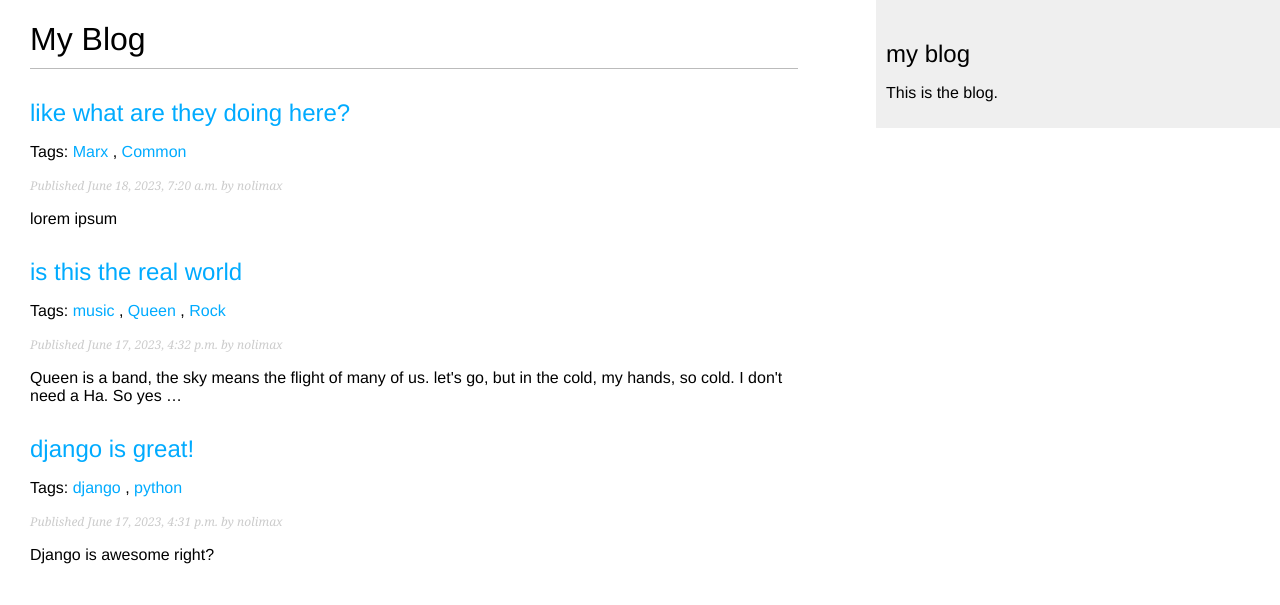
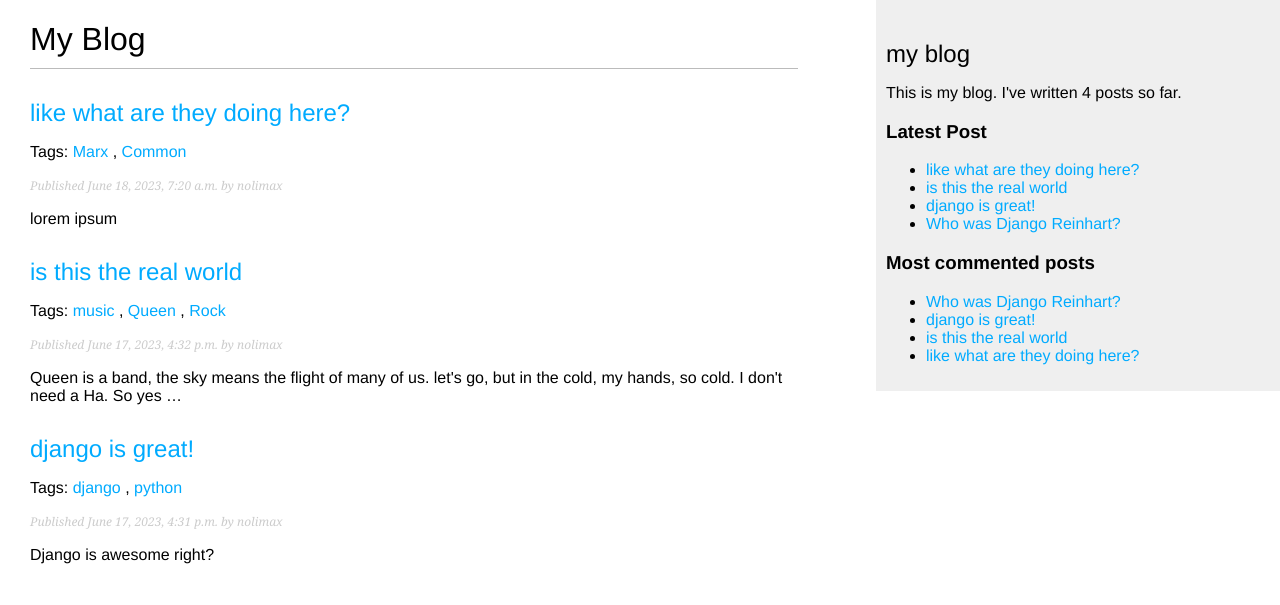
Before and after one commit to sepehremami/Django4-by-example, a Django app: page /blog/ in a window 1280 px wide. Shown: the top 605 px of the page. Run offline with Django 4.2, Linux system fonts and the light colour scheme; data comes from the database, SQL or seed files in the repository; parts of the project's set-up code (start-up, migrations or seed data) failed here and were passed over.

Commit message:
most commented post

```diff
--- /dev/null
+++ b/blog/templatetags/blog_tags.py
@@ -0,0 +1,24 @@
+from django import template
+from django.db.models import Count
+
+from ..models import Post
+
+register = template.Library()
+
+
+@register.simple_tag(name='total_post')
+def total_post():
+    return Post.published.count()
+
+
+@register.inclusion_tag('blog/post/latest_posts.html')
+def show_latest_posts(count=5):
+    latest_posts = Post.published.order_by('-publish')[:count]
+    return {'latest_post': latest_posts}
+
+
+@register.simple_tag
+def get_most_commented_posts(count=5):
+    return Post.published.annotate(
+        total_comment=Count('comments')
+    ).order_by('-total_comment')[:count]
--- a/templates/blog/base.html
+++ b/templates/blog/base.html
@@ -1,4 +1,5 @@
 {% load static %}
+{% load blog_tags %}
 
 <!DOCTYPE html>
 <html lang="en">
@@ -16,8 +17,22 @@
 
     <div id="sidebar">
         <h2>my blog</h2>
-        <p>This is the blog.</p>
+        <p>This is my blog.
+        I've written {% total_post %} posts so far.
+        </p>
+        <h3>Latest Post</h3>
+        {% show_latest_posts %}
+        <h3>Most commented posts</h3>
+        {% get_most_commented_posts as most_commented_post %}
+        <ul>
+            {% for post in most_commented_post %}
+                <li>
+                    <a href="{{ post.get_absolute_url }}">{{ post.title }}</a>
+                </li>
+            {% endfor %}
+        </ul>
     </div>
+
 
 </body>
 
--- /dev/null
+++ b/templates/blog/post/latest_posts.html
@@ -0,0 +1,7 @@
+<ul>
+    {% for post in latest_post %}
+        <li>
+            <a href="{{ post.get_absolute_url }}">{{ post.title }}</a>
+        </li>
+    {% endfor %}
+</ul>
```
